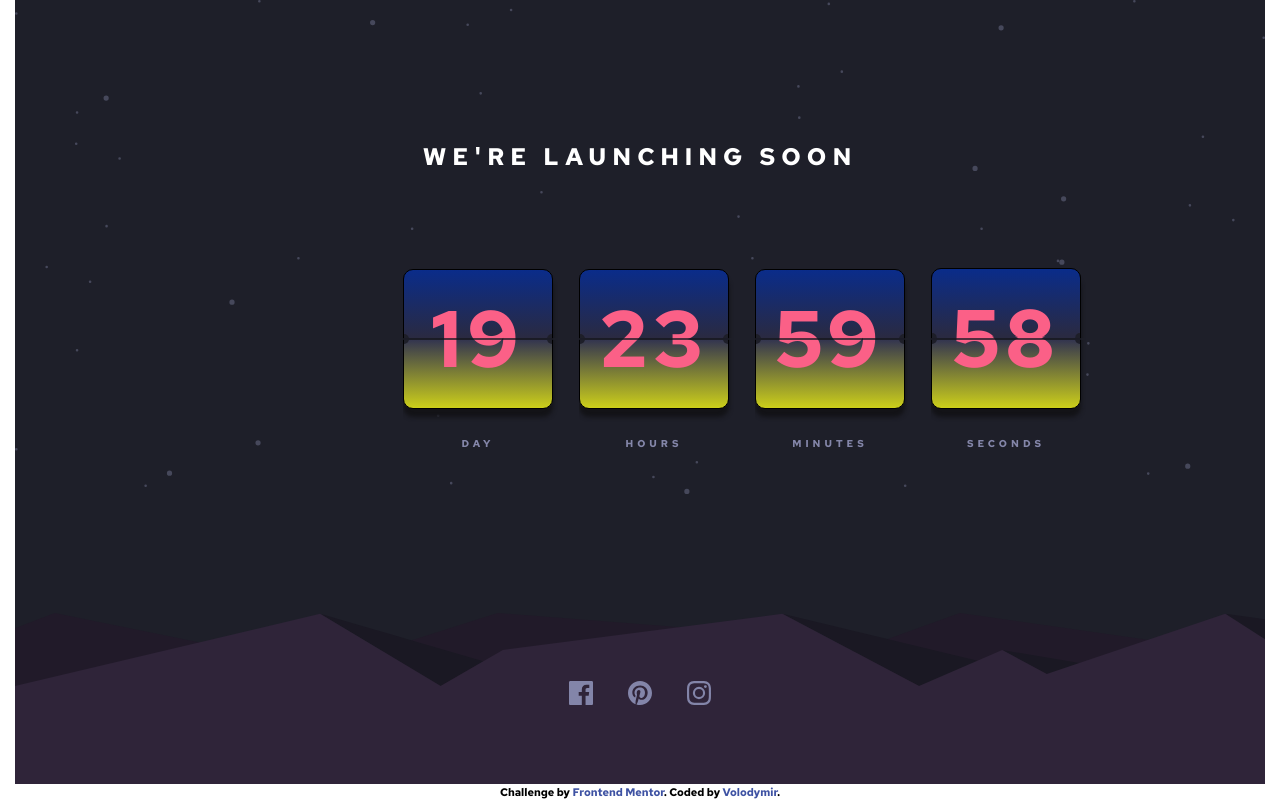
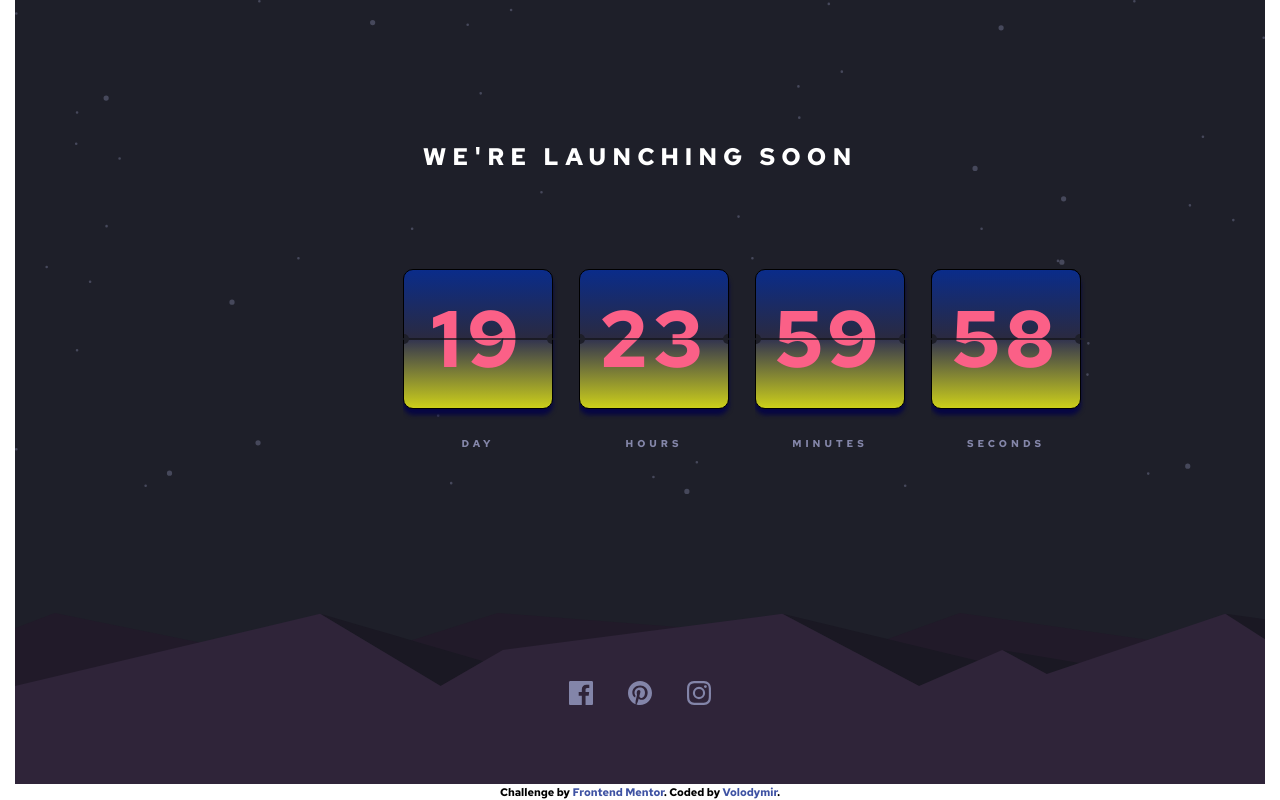
Before and after one commit to vovan0977967895/launch-countdown-timer, a plain HTML site: page index.html in a window 1280 px wide. Drawn offline with Linux system fonts and the light colour scheme.

Commit message:
flip seconds

```diff
--- a/css/style.css
+++ b/css/style.css
@@ -90,7 +90,7 @@ footer {
     #34364f 51%,
     #cccf1a 100%
   );
-  /* filter: drop-shadow(0 6px 2px #060642); */
+  filter: drop-shadow(0 6px 2px #060642);
   clip-path: polygon(
     -10% -10%,
     0 0,
@@ -109,7 +109,7 @@ footer {
 	letter-spacing: 6px;
 	font-weight: 700;
 	font-family: 'Red Hat Text', sans-serif;
-	box-shadow: 0px 8px 4px #131317;
+	/* box-shadow: 0px 8px 4px #131317; */
 	position: relative;
 	transform-style: preserve-3d;
   	z-index: 1;
@@ -119,7 +119,7 @@ footer {
 }
 .turn {
 	position: absolute;
-	top: 268px;
+	top: 268.5px;
 	/* right: 152px; */
 	z-index: 1;
 	transform-style: preserve-3d;
```
